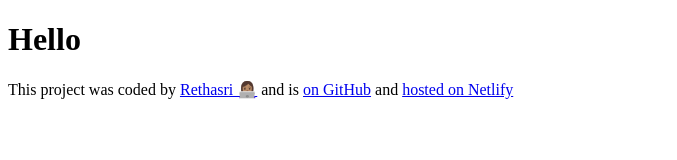
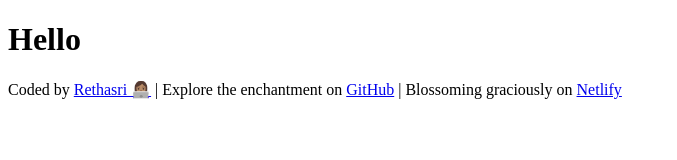
Before and after one commit to Rethasri14/meteo, a plain HTML site: page index.html in a window 1280 px wide. Shown: the whole page, without its empty margins (0-677 px from the left). Drawn offline with Linux system fonts and the light colour scheme.

Commit message:
Updated  the footer

```diff
--- a/index.html
+++ b/index.html
@@ -13,10 +13,12 @@
 
     <footer>
         <p>
-            This project was coded by
-            <a href="https://github.com/Rethasri14" target="_blank">Rethasri 👩🏽‍💻</a> and is
-            <a href="https://github.com/Rethasri14/meteo" target="_blank"> on GitHub</a> and
-            <a href="https://sunshinesprouts.netlify.app/" target="_blank">hosted on Netlify</a>
+            Coded by
+            <a href="https://github.com/Rethasri14" target="_blank">Rethasri 👩🏽‍💻</a> |
+            Explore the enchantment on
+            <a href="https://github.com/Rethasri14/meteo" target="_blank">GitHub</a> |
+            Blossoming graciously on
+            <a href="https://sunshinesprouts.netlify.app/" target="_blank">Netlify</a>
         </p>
     </footer>
 
```
